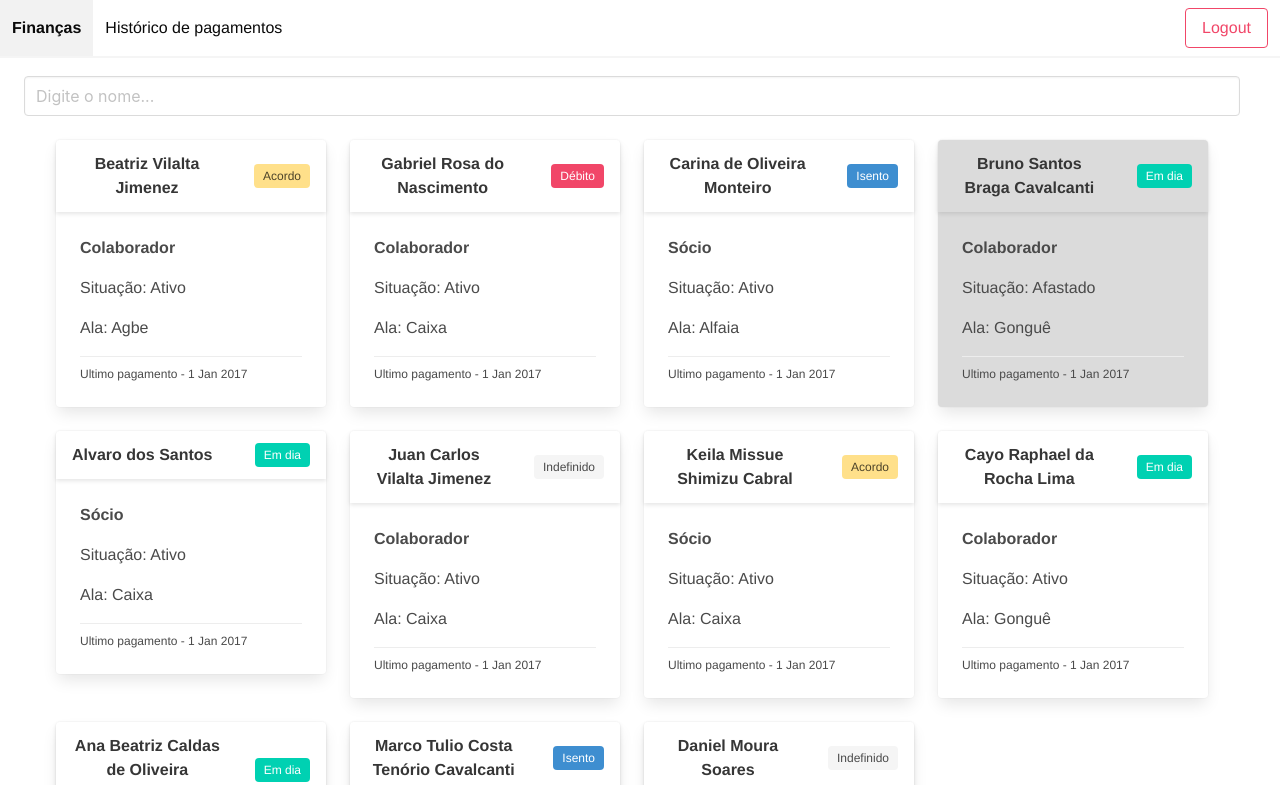
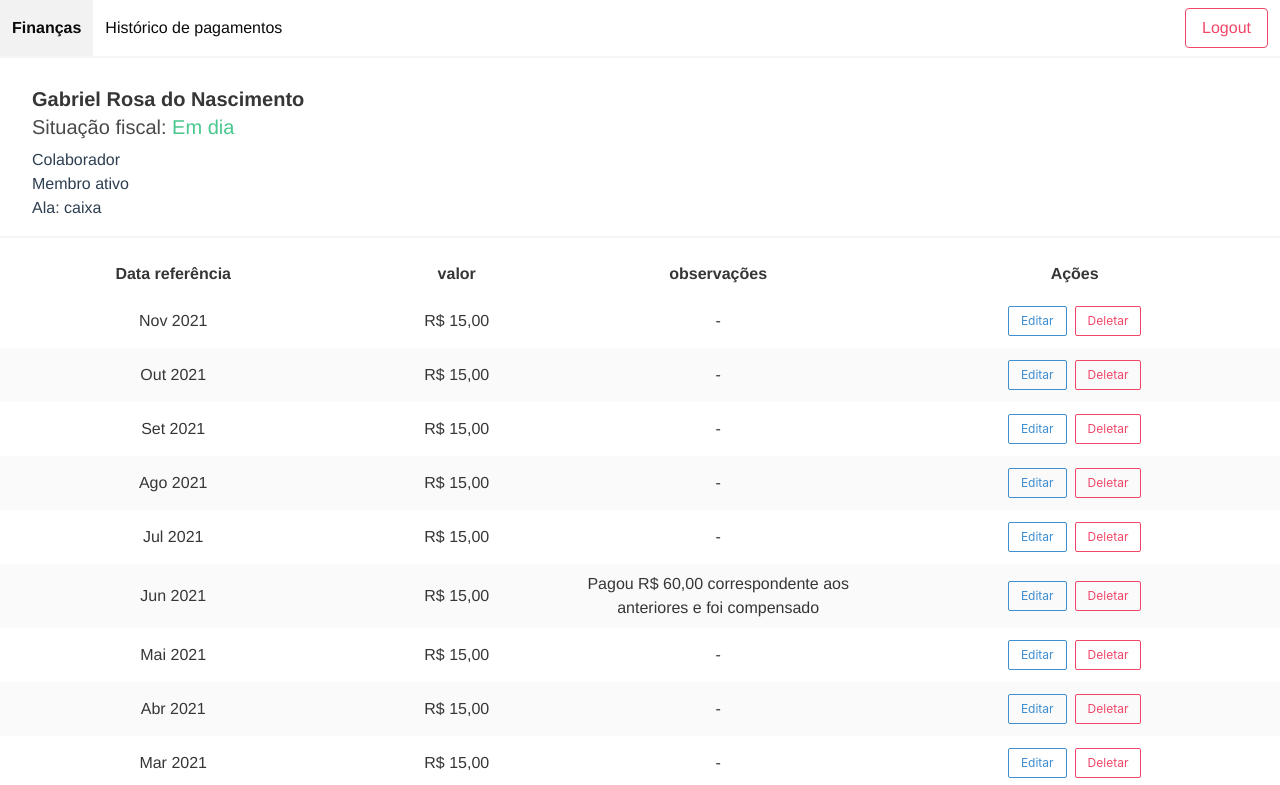
Before and after one commit to beatrizvilalta/MbaWeb, a Vue app: page / in a window 1280 px wide. Shown: the top 785 px of the page. Built offline with nearby package versions, Linux system fonts and the light colour scheme.

Commit message:
Create user detail screen

```diff
--- a/src/App.vue
+++ b/src/App.vue
@@ -1,17 +1,17 @@
 <template>
   <div id="app">
     <!-- <img alt="Vue logo" src="./assets/logo.png"> -->
-    <UserList />
+    <UserDetail :userId="1"/>
   </div>
 </template>
 
 <script>
-import UserList from './components/UserList.vue'
+import UserDetail from './components/UserDetail.vue'
 
 export default {
   name: 'App',
   components: {
-    UserList
+    UserDetail
   }
 }
 </script>
--- a/src/components/Login.vue
+++ b/src/components/Login.vue
@@ -46,8 +46,3 @@ export default {
   }
 }
 </script>
-
-
-<style>
-
-</style>
--- /dev/null
+++ b/src/components/UserDetail.vue
@@ -0,0 +1,104 @@
+<template>
+    <div>
+        <Navbar />
+
+        <div class="mt-4 ml-4 has-text-left">
+            <p class="title is-size-5"> Gabriel Rosa do Nascimento   </p>
+            <p class="subtitle mb-2">Situação fiscal: <span class="has-text-success"> Em dia </span> </p>
+            <p >
+                Colaborador
+                <br>
+                Membro ativo
+                <br>
+                Ala: caixa
+            </p>
+        </div>
+
+         <hr>
+        <div class="content">
+            <table class="table is-borderless is-striped center mt-4">
+                <thead>
+                    <tr>
+                        <th>Data referência</th>
+                        <th>valor</th>
+                        <th>observações</th>
+                        <th v-bind:class="adminVisibility">Ações</th>
+                    </tr>
+                </thead>
+
+                <tbody>
+                     <tr v-for="payment in paymentList" :key="payment.id">
+                        <td class="is-vcentered">{{ payment.reference_date }}</td>
+                        <td class="is-vcentered">{{ payment.value }}</td>
+                        <td class="is-vcentered width-limit"> {{ payment.observation }} </td>
+                        <td class="is-vcentered" v-bind:class="adminVisibility">
+                            <button class="button is-small is-outlined is-info m-1"> Editar </button>
+                            <button class="button is-small is-outlined is-danger m-1"> Deletar </button>
+                        </td>
+                    </tr>
+                </tbody>
+            </table>
+        </div>
+    </div>
+</template>
+
+<script>
+import Navbar from './Navbar.vue'
+
+export default {
+    props: {
+        userId: Number
+    },
+    components: {
+        Navbar
+    },
+    data() {
+        return {
+            is_admin: true,
+            paymentList: [
+                {id: 0, reference_date: 'Nov 2021', value: 'R$ 15,00', observation: '-' },
+                {id: 1, reference_date: 'Out 2021', value: 'R$ 15,00', observation: '-' },
+                {id: 2, reference_date: 'Set 2021', value: 'R$ 15,00', observation: '-' },
+                {id: 3, reference_date: 'Ago 2021', value: 'R$ 15,00', observation: '-' },
+                {id: 4, reference_date: 'Jul 2021', value: 'R$ 15,00', observation: '-' },
+                {id: 5, reference_date: 'Jun 2021', value: 'R$ 15,00', observation: 'Pagou R$ 60,00 correspondente aos anteriores e foi compensado' },
+                {id: 6, reference_date: 'Mai 2021', value: 'R$ 15,00', observation: '-' },
+                {id: 7, reference_date: 'Abr 2021', value: 'R$ 15,00', observation: '-' },
+                {id: 8, reference_date: 'Mar 2021', value: 'R$ 15,00', observation: '-' },
+                {id: 9, reference_date: 'Fev 2021', value: 'R$ 15,00', observation: '-' },
+                {id: 10, reference_date: 'Jan 2021', value: 'R$ 15,00', observation: '-' },
+            ]
+        }
+    },
+    computed: {
+        adminVisibility: function() {
+            return this.is_admin ?
+            ''
+            :
+            'is-hidden'
+        }
+    },
+    methods: {}
+}
+</script>
+
+<style>
+.table.is-borderless td, .table.is-borderless th {
+ border: 0;
+}
+.center {
+    margin-left: auto;
+    margin-right: auto;
+}
+.ml-4 {
+    margin: 0rem;
+    padding: 1rem;
+}
+hr {
+    margin: 0rem;
+}
+.width-limit {
+    word-wrap: break-word;
+    max-width: 100px;
+}
+</style>
--- a/src/components/UserList.vue
+++ b/src/components/UserList.vue
@@ -64,9 +64,3 @@ export default {
     margin-top: 1.5em;
 }
 </style>
-
-
-// <div class="control">
-//                     Ano de competência
-//                     <select> <option> 2020 </option> <option> 2021 </option> </select>
-//                     </div>
```
